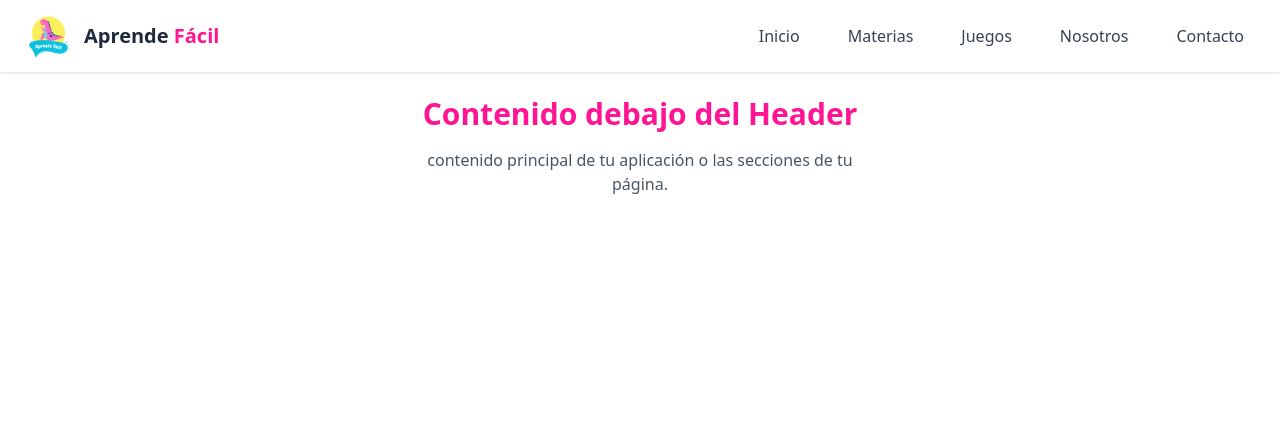
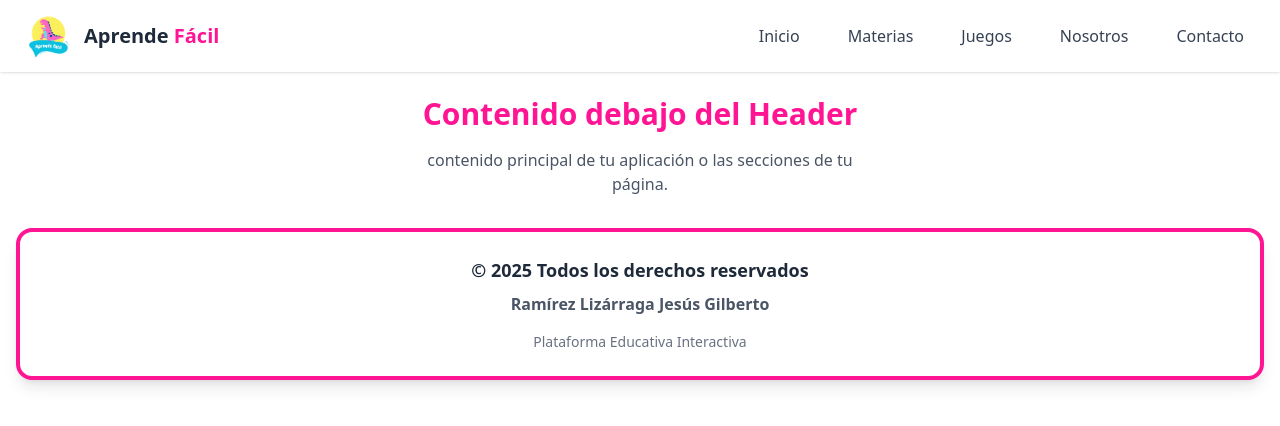
Before and after one commit to jesusgilberto/Aprendefacil, a React (Vite) app: page / in a window 1280 px wide. Shown: the top 426 px of the page. Built offline with nearby package versions, Linux system fonts and the light colour scheme.

Commit message:
feat: se añadio footer component

```diff
--- a/src/App.jsx
+++ b/src/App.jsx
@@ -1,4 +1,5 @@
 import Header from './components/layout/Header'
+import Footer from './components/layout/Footer';
 
 export default function App() {
   return (
@@ -13,6 +14,7 @@ export default function App() {
           contenido principal de tu aplicación o las secciones de tu página.
         </p>
       </main>
+      <Footer />
     </div>
   );
 }
--- a/src/components/layout/Footer.jsx
+++ b/src/components/layout/Footer.jsx
@@ -0,0 +1,22 @@
+import React from 'react'
+
+
+const Footer = () => {
+  return (
+    <footer className="bg-white py-6 mx-4 my-8 rounded-2xl shadow-lg border-4 border-rosa-principal">
+      <div className="container mx-auto px-4 text-center">
+        <p className="text-lg font-bold text-gray-800 mb-2">
+          © 2025 Todos los derechos reservados
+        </p>
+        <p className="text-gray-600">
+          <strong>Ramírez Lizárraga Jesús Gilberto</strong>
+        </p>
+        <div className="mt-4 flex justify-center space-x-4">
+          <span className="text-sm text-gray-500">Plataforma Educativa Interactiva</span>
+        </div>
+      </div>
+    </footer>
+  )
+}
+
+export default Footer
```
